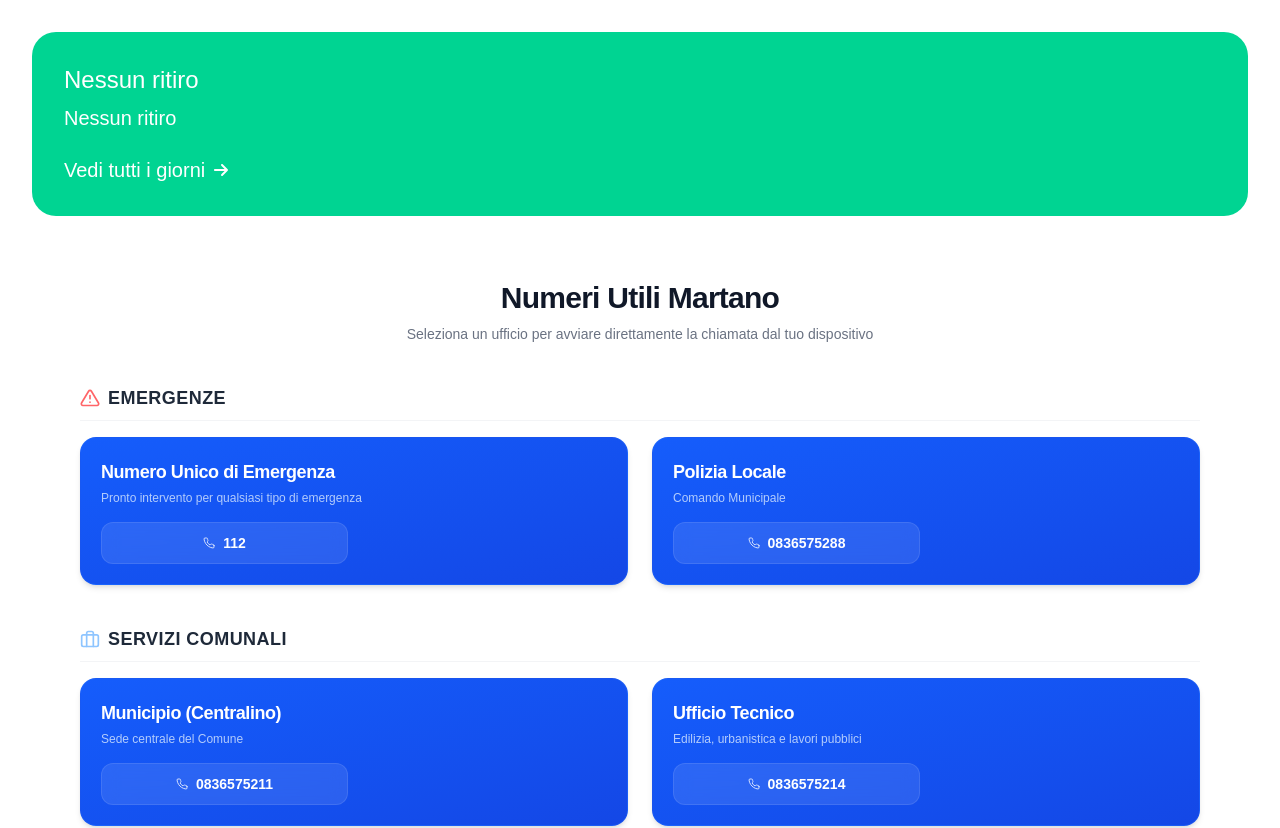
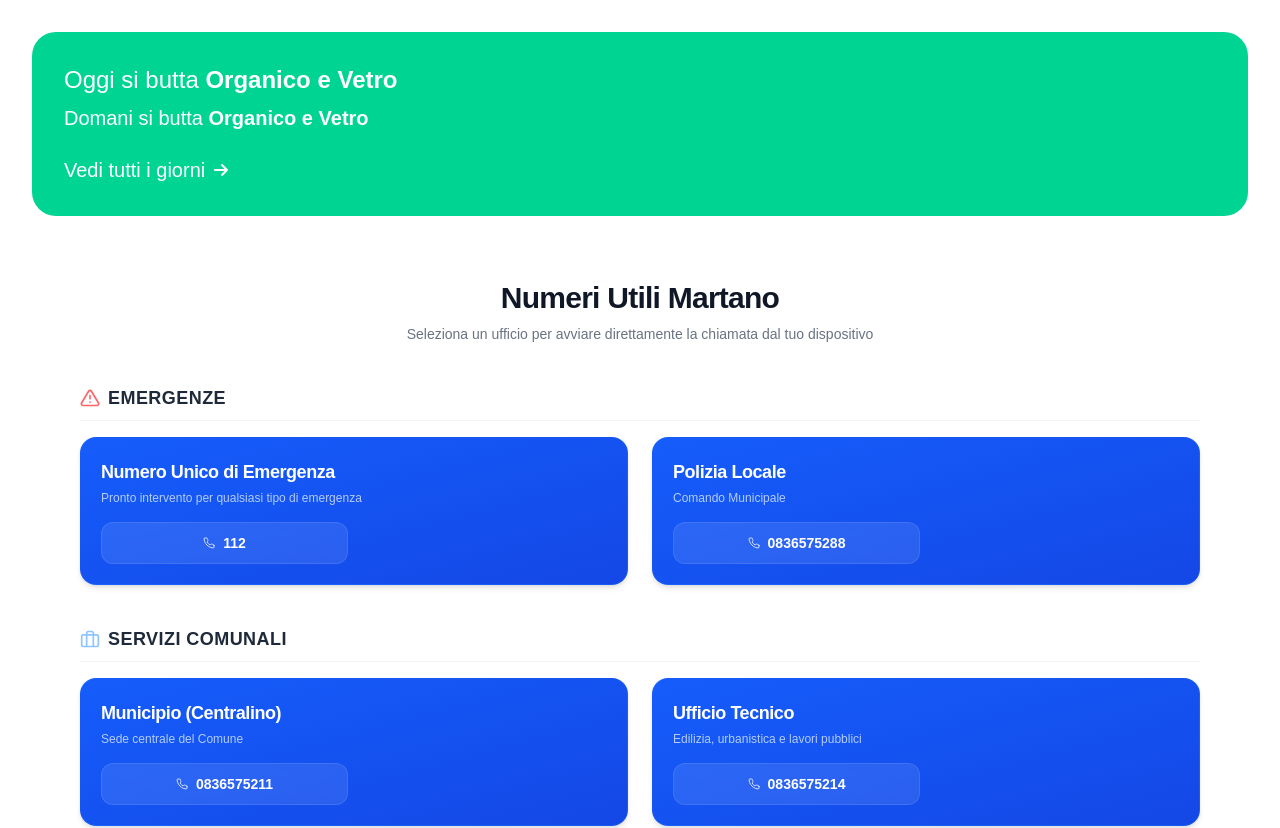
Before and after one commit to salvatorecalo/my_martano, a Next.js app: page / in a window 1280 px wide. Shown: the top 828 px of the page. Built offline with nearby package versions, Linux system fonts and the light colour scheme; no server answers.

Commit message:
fix: removed scraping and use only static configuration

```diff
--- a/app/(utils)/functions/calculate_today_and_tomorrow_trash/calculate_today_and_tomorrow_trash.ts
+++ b/app/(utils)/functions/calculate_today_and_tomorrow_trash/calculate_today_and_tomorrow_trash.ts
@@ -1,18 +1,11 @@
-import { CALENDARIO_MARTANO, GIORNI_VALIDI } from "../../constants";
-import { fetchTrashRoutine } from "../../server_functions/fetch_trash_routine/fetch_trash_routine";
+import { CALENDARIO_MARTANO } from "../../constants";
 
 export interface ThrowObjects {
-    todayMaterials: string[],
-    tomorrowMaterials: string[]
+    todayMaterial: string,
+    tomorrowMaterial: string
 }
 
 export async function calculateTodayAndTomorrowTrash() {
-    let calendar = await fetchTrashRoutine()
-
-    if (!calendar) {
-        console.log("⚠️ Scraping fallito o pagina offline. Attivo il fallback statico!");
-        calendar = CALENDARIO_MARTANO;
-    }
     const now = new Date()
     const romeTimeString = now.toLocaleString("en-US", { timeZone: "Europe/Rome" })
     const jsToday = new Date(romeTimeString).getDay()
@@ -26,22 +19,11 @@ export async function calculateTodayAndTomorrowTrash() {
         todayIndex = jsToday - 1;
         tomorrowIndex = (todayIndex + 1) % 7
     }
-    const today: string | null = todayIndex === -1 ? null : GIORNI_VALIDI[todayIndex]
-    const tomorrow: string = GIORNI_VALIDI[tomorrowIndex]
 
     const objThrows: ThrowObjects = {
-        todayMaterials: [],
-        tomorrowMaterials: [],
+        todayMaterial:  CALENDARIO_MARTANO[tomorrowIndex].material,
+        tomorrowMaterial:  CALENDARIO_MARTANO[tomorrowIndex].material,
     }
-
-    calendar?.forEach((item) => {
-        if (today && item.days.includes(today)) {
-            objThrows.todayMaterials.push(item.material)
-        }
-        if (item.days.includes(tomorrow)) {
-            objThrows.tomorrowMaterials.push(item.material)
-        }
-    })
 
     return objThrows
 }
--- a/app/components/trash_reminder/trash_reminder.tsx
+++ b/app/components/trash_reminder/trash_reminder.tsx
@@ -2,11 +2,11 @@ import { ThrowObjects } from "@/app/(utils)/functions/calculate_today_and_tomorr
 import Link from "next/link";
 import { FaArrowRight } from "react-icons/fa6";
 
-export function TrashReminder({todayMaterials, tomorrowMaterials}: ThrowObjects){
+export function TrashReminder({todayMaterial, tomorrowMaterial}: ThrowObjects){
     return (
         <section className="bg-emerald-400 text-white p-8 my-8 rounded-3xl">
-            <p className="text-lg md:text-xl lg:text-2xl mb-2">{todayMaterials.length > 0 ? `Oggi si butta ${todayMaterials.join(", ")}` : "Nessun ritiro"}</p>
-            <p className="text-xl lg:text-xl mb-6">{todayMaterials.length > 0 ? `Domani si butta ${tomorrowMaterials.join(", ")}` : "Nessun ritiro"}</p>
+            <p className="text-lg md:text-xl lg:text-2xl mb-2">Oggi si butta <strong>{todayMaterial}</strong></p>
+            <p className="text-xl lg:text-xl mb-6">Domani si butta <strong>{tomorrowMaterial}</strong></p>
 
             <div className="flex items-center gap-2">
                 <Link href="/trash-routine" className="text-lg xl:text-xl">
--- a/app/page.tsx
+++ b/app/page.tsx
@@ -5,11 +5,11 @@ import PushNotifications from "./components/push_notifications/push_notification
 export const dynamic = "force-dynamic"
 
 export default async function Home() {
-  const {todayMaterials, tomorrowMaterials} =  await calculateTodayAndTomorrowTrash()
+  const {todayMaterial, tomorrowMaterial} =  await calculateTodayAndTomorrowTrash()
   return (
     <main className="mx-10 lg:mx-8">
       <PushNotifications />
-      <TrashReminder todayMaterials={todayMaterials} tomorrowMaterials={tomorrowMaterials} />
+      <TrashReminder todayMaterial={todayMaterial} tomorrowMaterial={tomorrowMaterial} />
       <PhoneNumbers />
     </main>
   );
```
